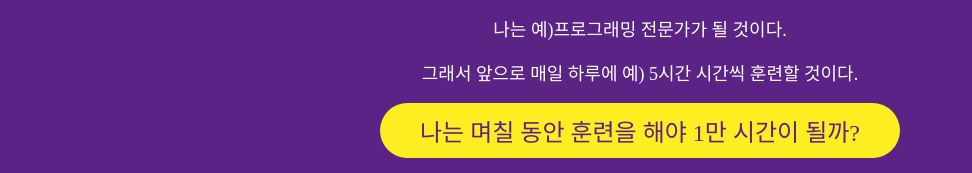
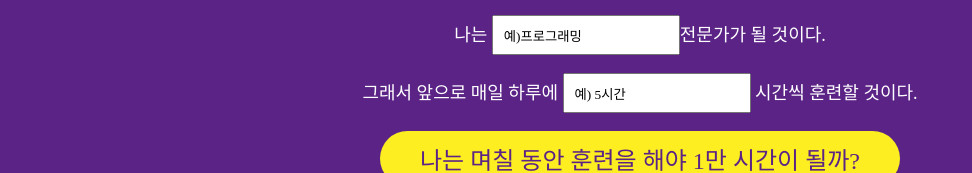
Before and after one commit to Dev-RyanK/digital, a plain HTML site: page hmwk/clone-may/index.html in a window 1280 px wide. Shown: the part 338-511 px from the top of the page, without its empty margins (0-972 px from the left). Drawn offline with Linux system fonts and the light colour scheme; a web font is replaced by a local one.

Commit message:
created input textbox
- w/ padding 10px

```diff
--- a/hmwk/clone-may/index.html
+++ b/hmwk/clone-may/index.html
@@ -23,9 +23,9 @@
         </p>
       </article>
     </header>
-    <p> 나는 예)프로그래밍 전문가가 될 것이다.
+    <p> 나는 <input type="text" value="예)프로그래밍">전문가가 될 것이다.
     </p>
-    <p> 그래서 앞으로 매일 하루에 예) 5시간 시간씩 훈련할 것이다.
+    <p> 그래서 앞으로 매일 하루에 <input type="text" value="예) 5시간"> 시간씩 훈련할 것이다.
     </p>
     <button type="button" name="button">나는 며칠 동안 훈련을 해야 1만 시간이 될까?</button>
     <p>
--- a/hmwk/clone-may/style.css
+++ b/hmwk/clone-may/style.css
@@ -65,7 +65,8 @@ strong
 input {
   align-items: center;
   font-family: 'GmarketSansLight';
-  width: 200px;
+  width: auto;
+  padding: 10px;
 }
 
 /*button*/
```
